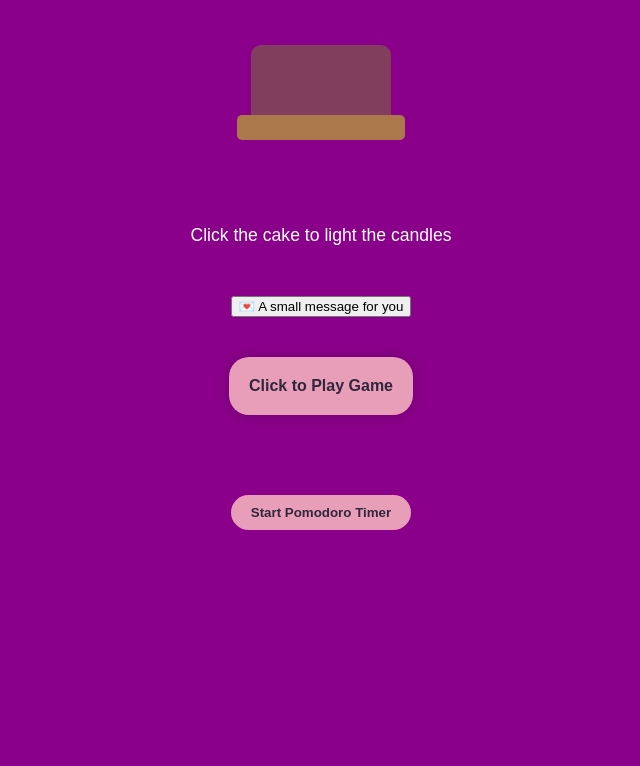
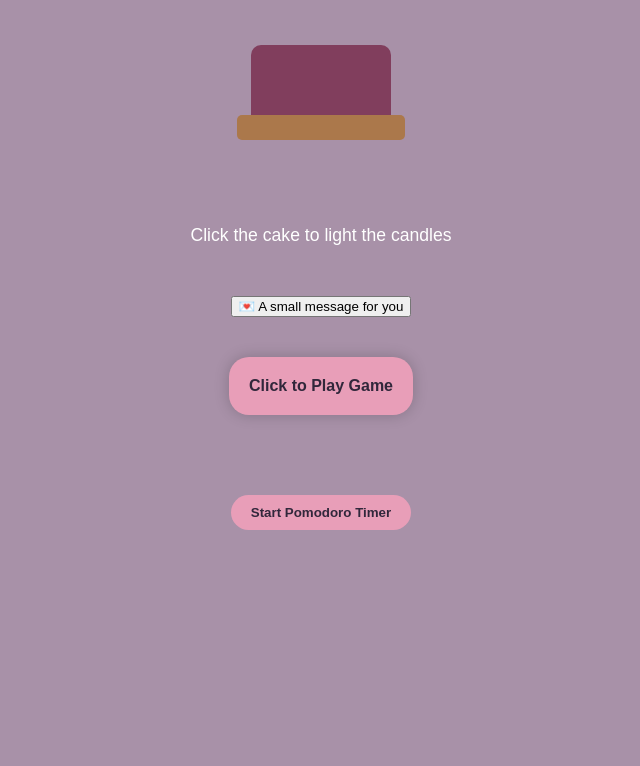
Before and after one commit to Aditie617/aviothic2.O_illustrious-trifle-, a plain HTML site: page index.html in a window 1280 px wide. Shown: the part 114-880 px from the top of the page, without its empty margins (319-959 px from the left). Drawn offline with nearby package versions, Linux system fonts and the light colour scheme.

Commit message:
style.css

```diff
--- a/style.css
+++ b/style.css
@@ -1,6 +1,6 @@
 
 body {
-  background-color: #8B008B;
+  background-color: #a891a8;
   color: white;
   font-family: "Poppins", sans-serif;
   text-align: center;
```
